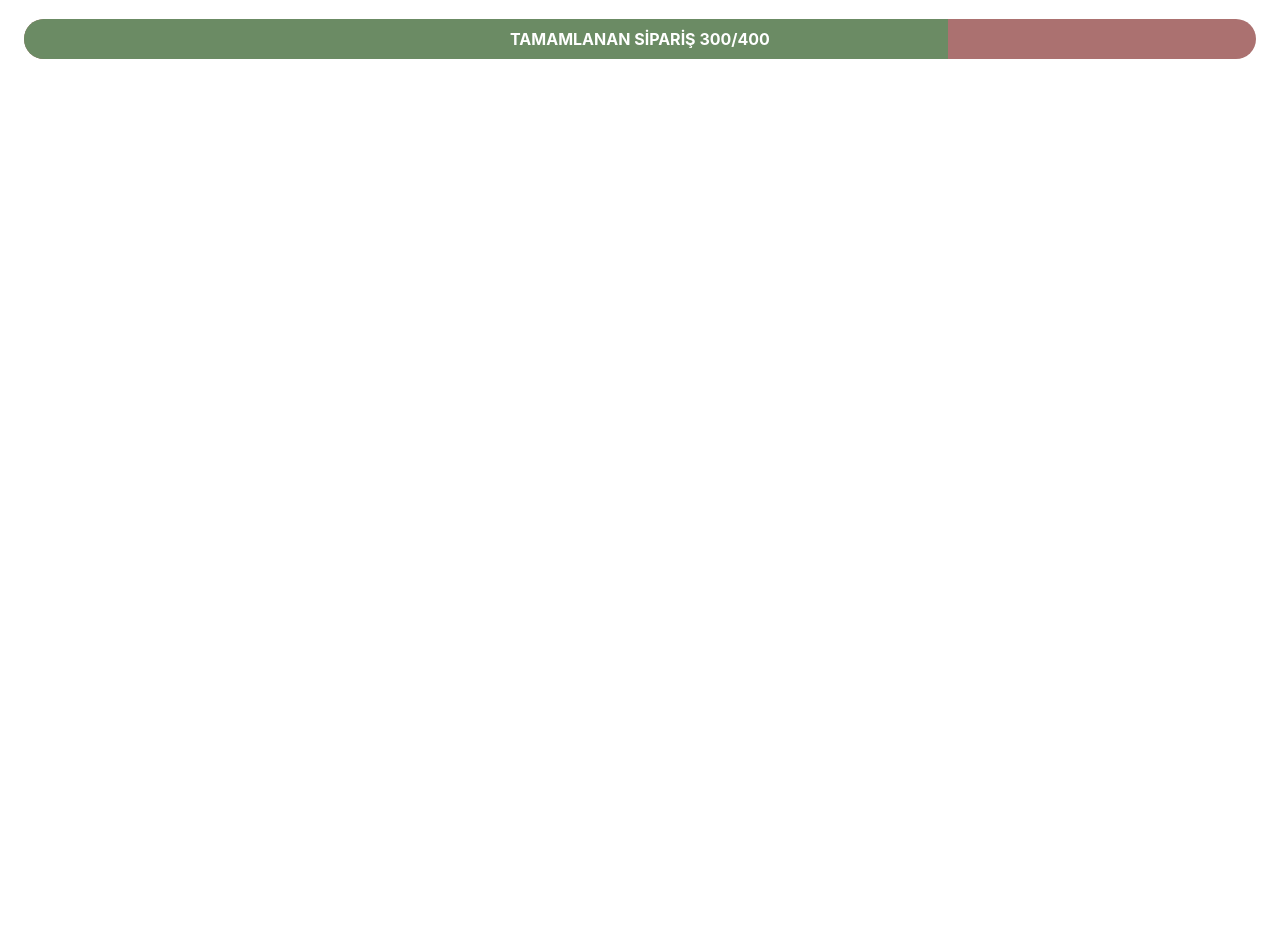
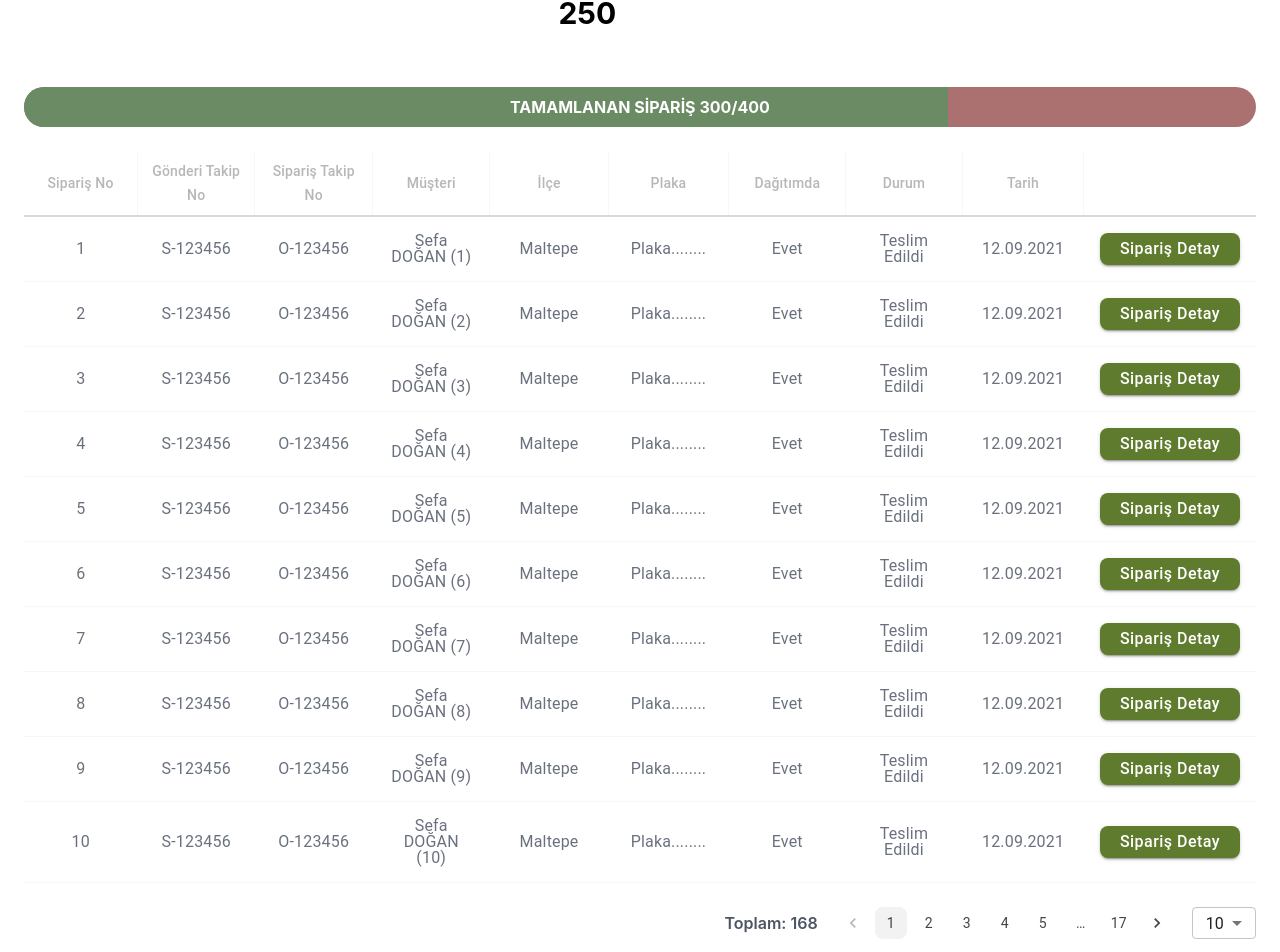
Before and after one commit to sefadogan/OCSFrontend, a React (Create React App) app: page /orders in a window 1280 px wide. Shown: the part 125-1077 px from the top of the page. Before the commit the page ends 800 px from the top, so only its background shows below. Built offline with nearby package versions, Linux system fonts and the light colour scheme.

Commit message:
Create table, update cards info and progress bar and routing to detail as basic

```diff
--- a/src/components/cards-info/card/index.js
+++ b/src/components/cards-info/card/index.js
@@ -1,8 +1,13 @@
-const OCSInfoCard = ({ title, value }) => {
+const OCSInfoCard = ({ idx, title, value }) => {
+  const bgColors = ["#e6ecf5", "#e6f4fe"];
+  const bgColor = bgColors[idx % 2];
+
   return (
-    <div className="flex-1 min-w-[12.5rem] p-[1rem] bg-blue-50 rounded-lg w-full">
-      <div className="text-lg font-semibold">{title}</div>
-      <div className="text-3xl font-bold">{value}</div>
+    <div
+      className={`flex flex-col flex-1 min-w-[12.5rem] p-[2rem] gap-[.5rem] rounded-3xl bg-[${bgColor}]`}
+    >
+      <span className="text-lg font-semibold">{title}</span>
+      <span className="text-3xl font-bold">{value}</span>
     </div>
   );
 };
--- a/src/components/cards-info/index.js
+++ b/src/components/cards-info/index.js
@@ -4,7 +4,12 @@ const OCSInfoCards = ({ data }) => {
   return (
     <div className="flex flex-wrap gap-[1.5rem]">
       {data.map((item, idx) => (
-        <OCSInfoCard key={idx} title={item.title} value={item.value} />
+        <OCSInfoCard
+          key={idx}
+          idx={idx}
+          title={item.title}
+          value={item.value}
+        />
       ))}
     </div>
   );
--- a/src/components/progress-bars/delivery/index.js
+++ b/src/components/progress-bars/delivery/index.js
@@ -4,22 +4,8 @@ const OCSDeliveryProgressBar = ({ completed, total }) => {
   const percentage = Math.min((completed / total) * 100, 100);
 
   return (
-    <Box
-      sx={{
-        display: "flex",
-        flexDirection: { xs: "column", sm: "row" },
-        alignItems: "center",
-        gap: "2rem",
-        width: "100%",
-      }}
-    >
-      <Box
-        sx={{
-          position: "relative",
-          flexGrow: 1,
-          width: "100%",
-        }}
-      >
+    <div className="flex items-center gap-[2rem] w-full">
+      <div className="relative flex-grow w-full">
         <LinearProgress
           variant="determinate"
           value={percentage}
@@ -51,8 +37,8 @@ const OCSDeliveryProgressBar = ({ completed, total }) => {
         >
           TAMAMLANAN SİPARİŞ {completed}/{total}
         </div>
-      </Box>
-    </Box>
+      </div>
+    </div>
   );
 };
 
--- /dev/null
+++ b/src/components/table/body/index.js
@@ -0,0 +1,17 @@
+import { TableBody } from "@mui/material";
+
+const Row = ({ row, rowFormat }) => {
+  return rowFormat(row);
+};
+
+const OCSTableBody = ({ data, rowFormat }) => {
+  return (
+    <TableBody>
+      {data?.map((row, idx) => {
+        return <Row key={idx} row={row} rowFormat={rowFormat} />;
+      })}
+    </TableBody>
+  );
+};
+
+export default OCSTableBody;
--- /dev/null
+++ b/src/components/table/header/index.js
@@ -0,0 +1,30 @@
+import { TableCell, TableHead, TableRow } from "@mui/material";
+
+const OCSTableHeader = ({ headers }) => {
+  return (
+    <TableHead>
+      <TableRow
+        sx={{
+          "& th": {
+            color: "#b7b7b7",
+            padding: ".5rem",
+            borderRight: ".0625rem solid rgba(56, 103, 182, 0.05)",
+            borderBottom: ".125rem solid #d9d9d9",
+            textAlign: "center",
+          },
+          "& th:last-child": {
+            borderRight: "none",
+          },
+        }}
+      >
+        {headers.map((header, idx) => (
+          <TableCell key={idx} width={header.width}>
+            {header.name}
+          </TableCell>
+        ))}
+      </TableRow>
+    </TableHead>
+  );
+};
+
+export default OCSTableHeader;
--- /dev/null
+++ b/src/components/table/index.js
@@ -0,0 +1,216 @@
+import React, { useState } from "react";
+
+import OCSTableHeader from "./header";
+import {
+  Box,
+  Button,
+  MenuItem,
+  Pagination,
+  Select,
+  Table,
+  tableCellClasses,
+  TableContainer,
+  TableRow,
+  Typography,
+  styled,
+  TableCell,
+} from "@mui/material";
+import OCSTableBody from "./body";
+import { Navigate, useNavigate } from "react-router-dom";
+
+const rows = Array.from({ length: 168 }, (_, idx) => ({
+  id: idx + 1,
+  shipmentTrackingNo: "S-123456",
+  orderTrackingNo: "O-123456",
+  customer: {
+    firstName: "Sefa",
+    lastName: "DOĞAN",
+  },
+  district: {
+    name: "Maltepe",
+  },
+  releasedForDistribution: true,
+  status: "Teslim Edildi",
+  createdDate: "12.09.2021",
+}));
+
+const StyledTableCell = styled(TableCell)(({}) => ({
+  fontSize: "1rem",
+  color: "#6A717E",
+  padding: "1rem",
+  lineHeight: "1rem",
+  borderBottom: "1px solid rgba(56, 103, 182, 0.05)",
+  [`&.${tableCellClasses.head}`]: {
+    fontWeight: 700,
+    fontSize: "0.85rem",
+    background: "rgba(56, 103, 182, 0.05)",
+    borderWidth: "1px 0px",
+    borderStyle: "solid",
+    borderColor: "rgba(56, 103, 182, 0.1)",
+    padding: "1rem",
+  },
+  [`&.${tableCellClasses.body}`]: {},
+  [`&.${tableCellClasses.footer}`]: {},
+}));
+
+const OrderTable = () => {
+  const navigate = useNavigate();
+  const [page, setPage] = useState(1);
+  const [rowsPerPage, setRowsPerPage] = useState(10);
+
+  const paginatedRows = rows.slice(
+    (page - 1) * rowsPerPage,
+    (page - 1) * rowsPerPage + rowsPerPage
+  );
+  const totalPages = Math.ceil(rows.length / rowsPerPage);
+
+  const headers = [
+    { name: "Sipariş No", width: "10%" },
+    { name: "Gönderi Takip No", width: "10%" },
+    { name: "Sipariş Takip No", width: "10%" },
+    { name: "Müşteri", width: "10%" },
+    { name: "İlçe", width: "10%" },
+    { name: "Plaka", width: "10%" },
+    { name: "Dağıtımda", width: "10%" },
+    { name: "Durum", width: "10%" },
+    { name: "Tarih", width: "10%" },
+    { name: "", width: "10%" },
+  ];
+
+  const handleChangePage = (e, value) => {
+    setPage(value);
+  };
+  const handleChangeRowsPerPage = (e) => {
+    setRowsPerPage(parseInt(e.target.value, 10));
+    setPage(1);
+  };
+
+  const handleOrderDetailClick = (data) => {
+    navigate(`/orders/${data.id}`);
+  };
+
+  const rowFormat = (data) => {
+    return (
+      <>
+        <TableRow className="p-[1.5rem]">
+          <StyledTableCell width="10%" align="center">
+            {data.id}
+          </StyledTableCell>
+          <StyledTableCell width="10%" align="center">
+            {data.shipmentTrackingNo}
+          </StyledTableCell>
+          <StyledTableCell width="10%" align="center">
+            {data.orderTrackingNo}
+          </StyledTableCell>
+          <StyledTableCell width="10%" align="center">
+            {/* TODO: fullname helper oluştur */}
+            {`${data.customer.firstName} ${data.customer.lastName} (${data.id})`}
+          </StyledTableCell>
+          <StyledTableCell width="10%" align="center">
+            {data.district.name}
+          </StyledTableCell>
+          <StyledTableCell width="10%" align="center">
+            Plaka........
+          </StyledTableCell>
+          <StyledTableCell width="10%" align="center">
+            {/* TODO: badge oluştur */}
+            {data.releasedForDistribution ? "Evet" : "Hayır"}
+          </StyledTableCell>
+          <StyledTableCell width="10%" align="center">
+            {/* TODO: badge ve status helper oluştur */}
+            {data.status}
+          </StyledTableCell>
+          <StyledTableCell width="10%" align="center">
+            {/* TODO: badge ve status helper oluştur */}
+            {data.createdDate}
+          </StyledTableCell>
+
+          <StyledTableCell width="10%" align="center">
+            {/* re-usable component hale getirilebilir */}
+            <Button
+              variant="contained"
+              className="rounded-lg"
+              sx={{
+                backgroundColor: "#5f7b2d",
+                textTransform: "none",
+                fontSize: "1rem",
+                minWidth: "8.75rem",
+                fontWeight: 500,
+                padding: ".1rem",
+                borderRadius: ".5rem",
+                ":hover": {
+                  backgroundColor: "#5f7b2d",
+                },
+              }}
+              onClick={() => handleOrderDetailClick(data)}
+            >
+              Sipariş Detay
+            </Button>
+          </StyledTableCell>
+        </TableRow>
+      </>
+    );
+  };
+
+  return (
+    <>
+      <TableContainer>
+        <TableContainer sx={{ width: "100%" }}>
+          <Table>
+            <OCSTableHeader headers={headers} />
+            <OCSTableBody data={paginatedRows} rowFormat={rowFormat} />
+          </Table>
+        </TableContainer>
+      </TableContainer>
+
+      <div className="flex justify-end items-center gap-[1rem]">
+        <span className="font-semibold text-gray-600">
+          Toplam: {rows.length}
+        </span>
+
+        <Pagination
+          count={totalPages}
+          page={page}
+          onChange={handleChangePage}
+          color="primary"
+          shape="rounded"
+          sx={{
+            "& .MuiPaginationItem-root": {
+              color: "#444444",
+            },
+            "& .MuiPaginationItem-root.Mui-selected": {
+              backgroundColor: "#f2f2f2",
+              color: "#444444",
+              border: "none",
+              borderRadius: ".5rem",
+              ":hover": {
+                backgroundColor: "#f2f2f2",
+              },
+            },
+            "& .MuiPaginationItem-ellipsis": {
+              color: "#444444",
+            },
+            "& .MuiPaginationItem-icon": {
+              color: "#444444",
+            },
+          }}
+        />
+
+        <Select
+          value={rowsPerPage}
+          onChange={handleChangeRowsPerPage}
+          size="small"
+          sx={{ height: "2rem" }}
+        >
+          {[10, 25, 50, 100].map((option) => (
+            <MenuItem key={option} value={option}>
+              {option}
+            </MenuItem>
+          ))}
+        </Select>
+      </div>
+    </>
+  );
+};
+
+export default OrderTable;
--- a/src/pages/orders/detail/index.js
+++ b/src/pages/orders/detail/index.js
@@ -1,5 +1,9 @@
+import { useParams } from "react-router-dom";
+
 const OCSOrderDetailPage = () => {
-  return <>detail</>;
+  const { id } = useParams();
+
+  return <span>Sipariş No: {id}</span>;
 };
 
 export default OCSOrderDetailPage;
--- a/src/pages/orders/index.js
+++ b/src/pages/orders/index.js
@@ -1,6 +1,7 @@
 import { useSelector } from "react-redux";
 import OCSInfoCards from "../../components/cards-info";
 import OCSDeliveryProgressBar from "../../components/progress-bars/delivery";
+import OrderTable from "../../components/table";
 import { selectOrders } from "../../store/ocs/orders/ordersSlice";
 
 const OCSOrdersPage = () => {
@@ -19,6 +20,8 @@ const OCSOrdersPage = () => {
       <OCSInfoCards data={infoCardsData} />
 
       <OCSDeliveryProgressBar total={400} completed={300} />
+
+      <OrderTable />
     </div>
   );
 };
```
Also changed, not shown: src/components/table/footer/index.js (added).
